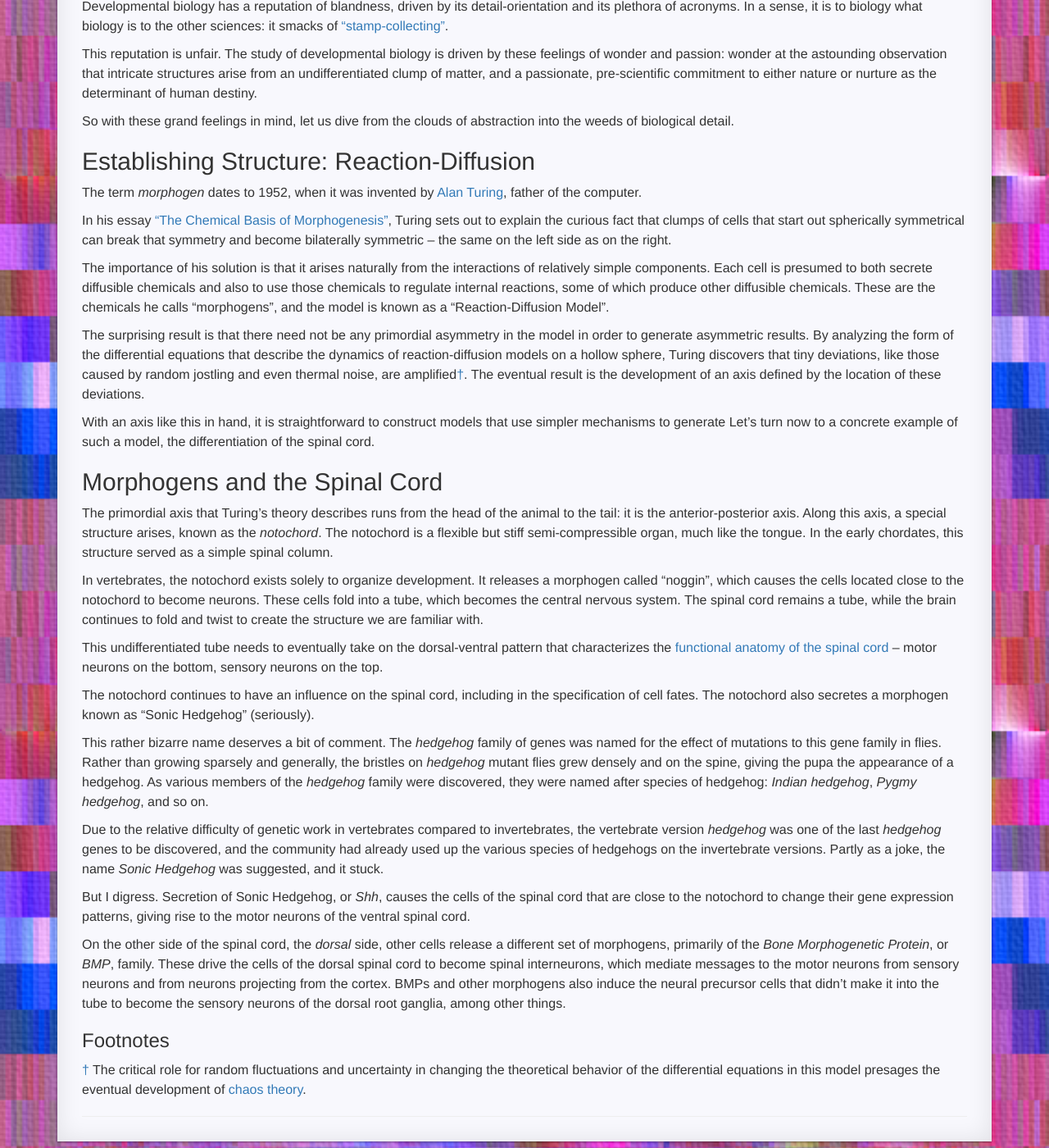
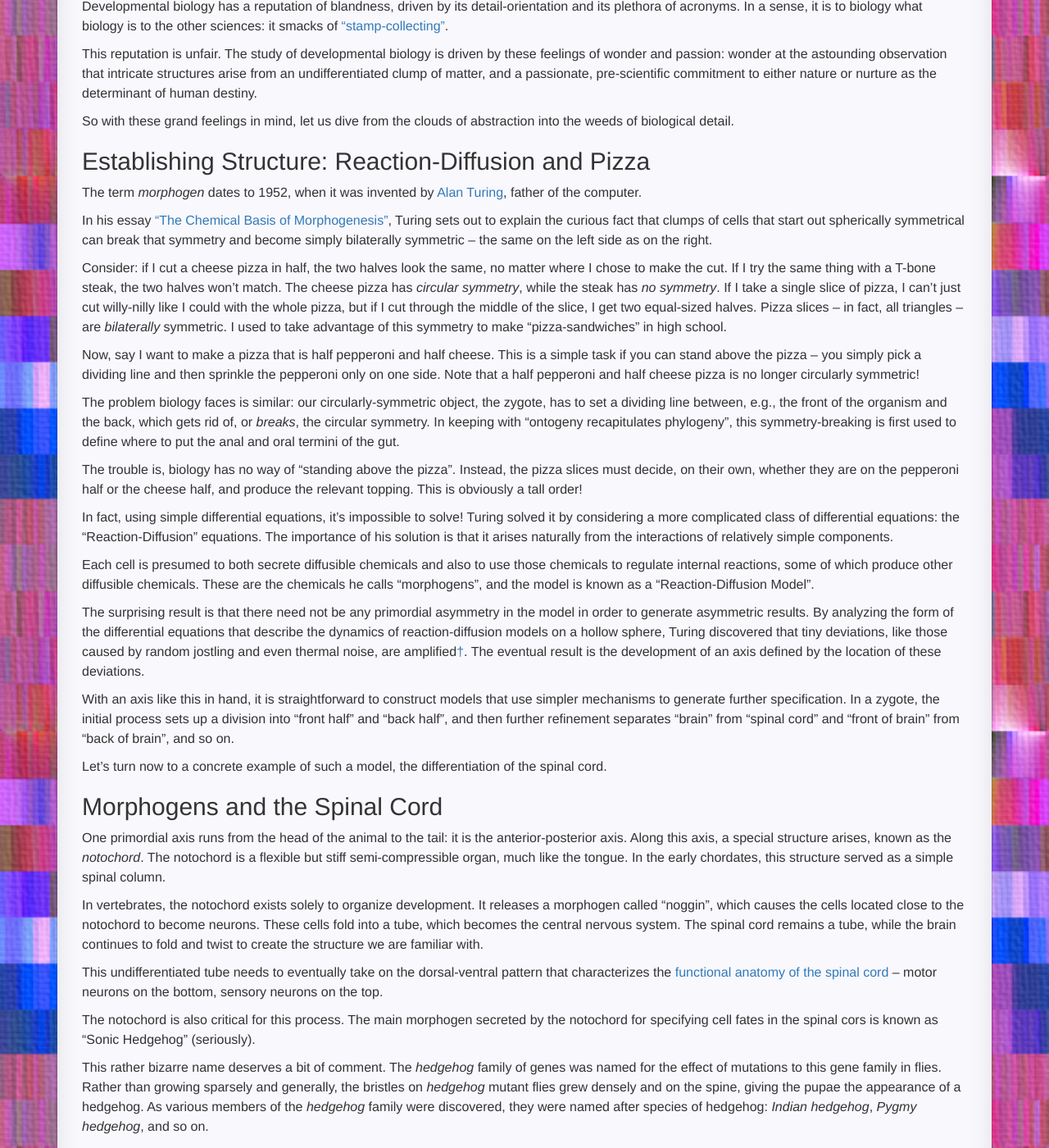
Before and after one commit to charlesfrye/FoundationalNeuroscience, a Jekyll site: the page built from _posts/2016-03-20-32.md, in a window 1280 px wide and 1400 px high, scrolled down 800 px. Shown: the whole window at 82% size. Built offline with Jekyll 4.4.1, drawn with Linux system fonts in a browser that asks for light colours; nearby versions of some CDN libraries; a style sheet for code colours, icons or effects is not loaded; some of the changed text lies outside the part shown.

Commit message:
Improvements to 32, morphogens

```diff
--- a/_posts/2016-03-20-32.md
+++ b/_posts/2016-03-20-32.md
@@ -80,7 +80,7 @@ So with these grand feelings in mind,
 let us dive from the clouds of abstraction
 into the weeds of biological detail.
 
-## Establishing Structure: Reaction-Diffusion
+## Establishing Structure: Reaction-Diffusion and Pizza
 
 The term *morphogen* dates to 1952,
 when it was invented by
@@ -91,11 +91,57 @@ In his essay
 ["The Chemical Basis of Morphogenesis"](http://www.dna.caltech.edu/courses/cs191/paperscs191/turing.pdf),
 Turing sets out to explain the curious fact that
 clumps of cells that start out spherically symmetrical
-can break that symmetry and become bilaterally symmetric --
+can break that symmetry and become simply bilaterally symmetric --
 the same on the left side as on the right.
 
+Consider: if I cut a cheese pizza in half,
+the two halves look the same,
+no matter where I chose to make the cut.
+If I try the same thing with a T-bone steak,
+the two halves won't match.
+The cheese pizza has *circular symmetry*,
+while the steak has *no symmetry*.
+If I take a single slice of pizza,
+I can't just cut willy-nilly like I could with
+the whole pizza,
+but if I cut through the middle of the slice,
+I get two equal-sized halves.
+Pizza slices -- in fact, all triangles --
+are *bilaterally* symmetric.
+I used to take advantage of this symmetry to make
+"pizza-sandwiches" in high school.
+
+Now, say I want to make a pizza that is half pepperoni
+and half cheese.
+This is a simple task if you can stand above the pizza --
+you simply pick a dividing line and then sprinkle the pepperoni
+only on one side.
+Note that a half pepperoni and half cheese pizza
+is no longer circularly symmetric!
+
+The problem biology faces is similar:
+our circularly-symmetric object, the zygote,
+has to set a dividing line between, e.g.,
+the front of the organism and the back,
+which gets rid of, or *breaks*, the circular symmetry.
+In keeping with "ontogeny recapitulates phylogeny",
+this symmetry-breaking is first used to define
+where to put the anal and oral termini of the gut.
+
+The trouble is, biology has no way of "standing above the pizza".
+Instead, the pizza slices must decide, on their own,
+whether they are on the pepperoni half or the cheese half,
+and produce the relevant topping.
+This is obviously a tall order!
+
+In fact, using simple differential equations,
+it's impossible to solve!
+Turing solved it by considering a more complicated
+class of differential equations:
+the "Reaction-Diffusion" equations.
 The importance of his solution is that it arises naturally
 from the interactions of relatively simple components.
+
 Each cell is presumed to both secrete diffusible chemicals
 and also to use those chemicals to regulate internal reactions,
 some of which produce other diffusible chemicals.
@@ -108,7 +154,7 @@ in order to generate asymmetric results.
 By analyzing the form of the differential equations
 that describe the dynamics of reaction-diffusion models
 on a hollow sphere,
-Turing discovers that tiny deviations,
+Turing discovered that tiny deviations,
 like those caused by random jostling and even thermal noise,
 are amplified<a href="{{site.baseurl}}/32#dagger">†</a>.
 The eventual result is the development of an axis
@@ -116,12 +162,20 @@ defined by the location of these deviations.
 
 With an axis like this in hand, it is straightforward to
 construct models that use simpler mechanisms to generate
+further specification.
+In a zygote, the initial process sets up
+a division into "front half" and "back half",
+and then further refinement separates
+"brain" from "spinal cord"
+and "front of brain" from "back of brain",
+and so on.
+
 Let's turn now to a concrete example of such a model,
 the differentiation of the spinal cord.
 
 ## Morphogens and the Spinal Cord
 
-The primordial axis that Turing's theory describes
+One primordial axis
 runs from the head of the animal to the tail:
 it is the anterior-posterior axis.
 Along this axis, a special structure arises,
@@ -143,9 +197,9 @@ dorsal-ventral pattern that characterizes the
 [functional anatomy of the spinal cord]({{site.baseurl}}/71) --
 motor neurons on the bottom, sensory neurons on the top.
 
-The notochord continues to have an influence on the spinal cord,
-including in the specification of cell fates.
-The notochord also secretes a morphogen known as
+The notochord is also critical for this process.
+The main morphogen secreted by the notochord
+for specifying cell fates in the spinal cors is known as
 "Sonic Hedgehog" (seriously).
 
 This rather bizarre name deserves a bit of comment.
@@ -154,19 +208,21 @@ of mutations to this gene family in flies.
 Rather than growing sparsely and generally,
 the bristles on *hedgehog* mutant
 flies grew densely and on the spine,
-giving the pupa the appearance of a hedgehog.
+giving the pupae the appearance of a hedgehog.
 As various members of the *hedgehog* family were discovered,
 they were named after species of hedgehog:
 *Indian hedgehog*, *Pygmy hedgehog*, and so on.
 
 Due to the relative difficulty of genetic work in vertebrates
 compared to invertebrates,
-the vertebrate version *hedgehog*
+the vertebrate version of *hedgehog*
 was one of the last *hedgehog* genes to be discovered,
 and the community had already used up the various species of hedgehogs
 on the invertebrate versions.
 Partly as a joke, the name *Sonic Hedgehog* was suggested,
 and it stuck.
+Turns out, if you want the good names,
+you've gotta go fast.
 
 But I digress.
 Secretion of Sonic Hedgehog, or *Shh*,
@@ -185,6 +241,22 @@ BMPs and other morphogens also induce the neural precursor cells
 that didn't make it into the tube to become the sensory neurons
 of the dorsal root ganglia, among other things.
 
+Of course, "Bone Morphogenetic Protein" seems like a silly name
+for a protein that regulates the development of spinal cord neurons.
+In fact, the BMPs have many roles in development,
+not just differentiating neuron clases in the spinal cord --
+they tell cells whether to become neurons or skin cells, for example,
+and they are, in fact, responsible for the morphogenesis of bones.
+
+This is one of the startling facts about developmental biology:
+despite the fact that a bewildering array of structures must arise
+to create an entire organism,
+the set of distinct organizing molecules for specifying that panoply
+can fit comfortably on an index card.
+Discovering the secret to devising such an economical and flexible instruction set
+for a self-organizing complex system is one of the goals
+of developmental biology.
+
 ### Footnotes
 
 <a name="dagger">†</a> The critical role for random fluctuations
```
